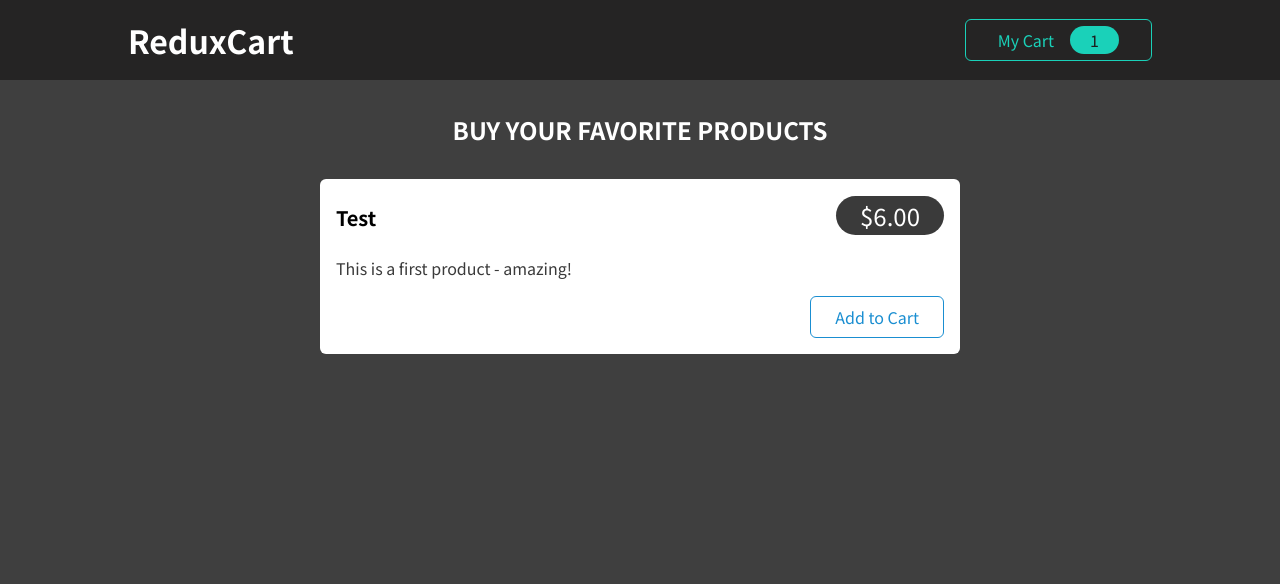
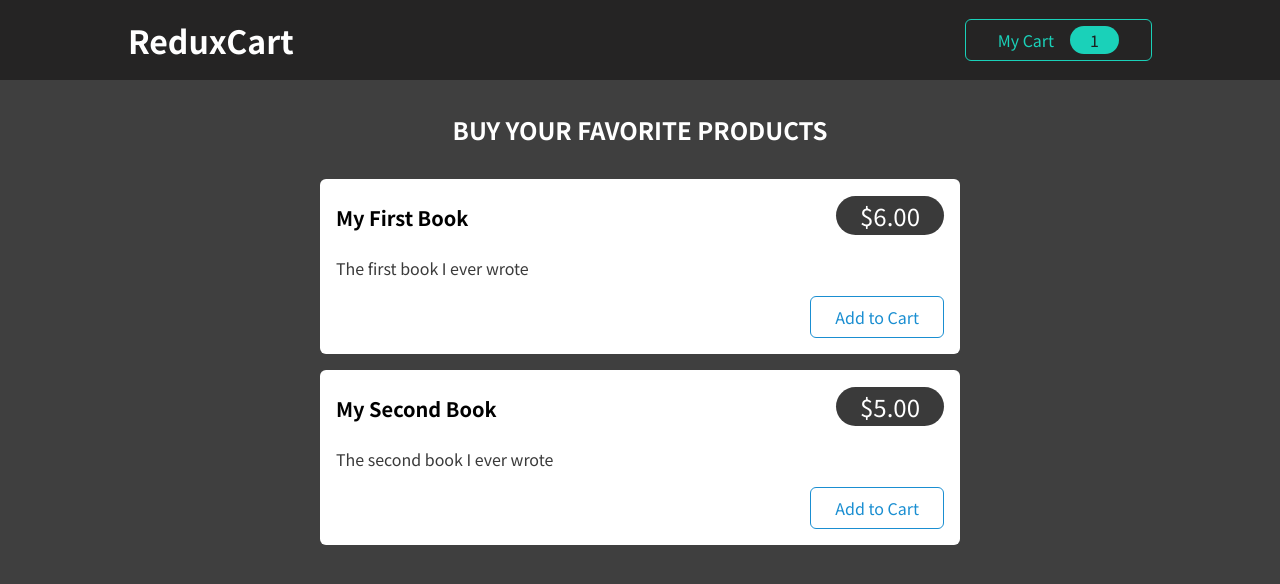
Before and after one commit to KamilKonopski/redux-project, a React (Create React App) app: page / in a window 1280 px wide. Shown: the top 584 px of the page. Built offline with nearby package versions, Linux system fonts and the light colour scheme.

Commit message:
add dummy data

```diff
--- a/src/components/Shop/ProductItem.js
+++ b/src/components/Shop/ProductItem.js
@@ -1,14 +1,14 @@
-import Card from '../UI/Card';
-import classes from './ProductItem.module.css';
+import Card from "../UI/Card";
+import classes from "./ProductItem.module.css";
 
 const ProductItem = (props) => {
-  const { title, price, description } = props;
+	const { name, price, description } = props;
 
 	return (
 		<li className={classes.item}>
 			<Card>
 				<header>
-          <h3>{title}</h3>
+					<h3>{name}</h3>
 					<div className={classes.price}>${price.toFixed(2)}</div>
 				</header>
 				<p>{description}</p>
--- a/src/components/Shop/Products.js
+++ b/src/components/Shop/Products.js
@@ -1,16 +1,33 @@
-import ProductItem from './ProductItem';
-import classes from './Products.module.css';
+import ProductItem from "./ProductItem";
+import classes from "./Products.module.css";
+
+const DUMMY_PRODUCTS = [
+	{
+		id: "p1",
+		price: 6,
+		name: "My First Book",
+		description: "The first book I ever wrote",
+	},
+	{
+		id: "p2",
+		price: 5,
+		name: "My Second Book",
+		description: "The second book I ever wrote",
+	},
+];
 
 const Products = (props) => {
 	return (
 		<section className={classes.products}>
 			<h2>Buy your favorite products</h2>
 			<ul>
+				{DUMMY_PRODUCTS.map((product) => (
 					<ProductItem
-          title='Test'
-          price={6}
-          description='This is a first product - amazing!'
+						name={product.name}
+						price={product.price}
+						description={product.description}
 					/>
+				))}
 			</ul>
 		</section>
 	);
```
Also changed, not shown: 1 other file (tests, documents, lock files or other folders). Lines whose indentation alone changed are shown as unchanged.
